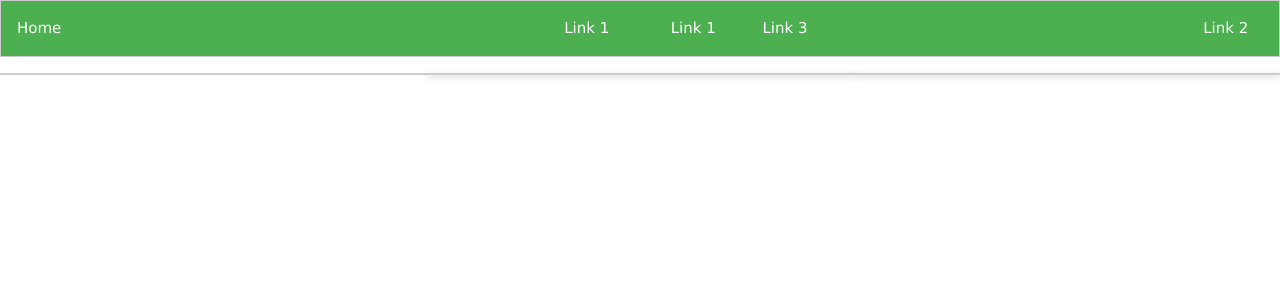
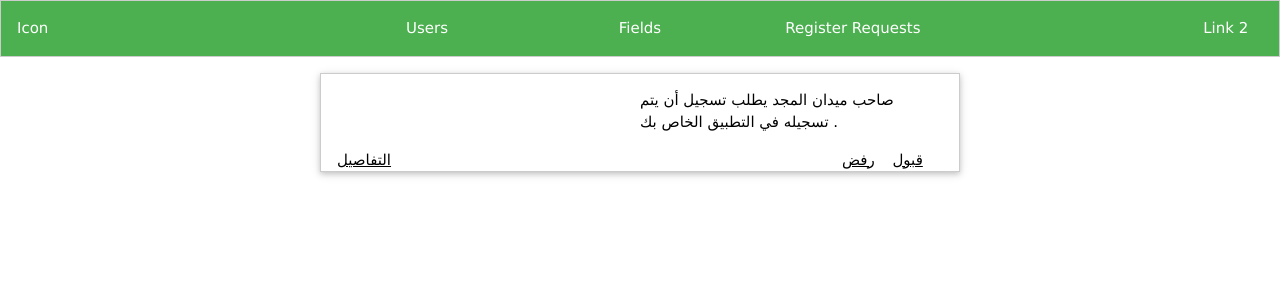
Before and after one commit to Nasri47/Admin, a PHP site: page /siteNave.html in a window 1280 px wide. Shown: the top 300 px of the page. Run offline with PHP 8.4, Linux system fonts and the light colour scheme.

Commit message:
sjkdhfkj

```diff
--- a/siteNave.html
+++ b/siteNave.html
@@ -8,33 +8,50 @@
 	<body>
 
 		<div class="w3-bar w3-border w3-green w3-row">
-			<div class="w3-col s5 w3-center">
-				<a href="#" class="w3-bar-item w3-button w3-padding-16 ">Home</a>
+			<div class="w3-col s3 w3-center">
+				<a href="#" class="w3-bar-item w3-button w3-padding-16 ">Icon</a>
 			</div>
-				<a href="#" class="w3-bar-item w3-button w3-padding-16 w3-col s1 w3-center">Link 1</a>
-				<a href="#" class="w3-bar-item w3-button w3-padding-16 w3-col s1 w3-center">Link 1</a>
-			<div class="w3-col s4 w3-center">
-				<a href="#" class="w3-bar-item w3-button w3-padding-16">Link 3</a>
+			<div class="">
+				<a href="#" class="w3-bar-item w3-button w3-padding-16 w3-col s2 w3-center">Users</a>
+			</div>
+			<div class="">
+				<a href="#" class="w3-bar-item w3-button w3-padding-16 w3-col s2 w3-center">Fields</a>
+			</div>
+			<div class="">
+				<a href="#" class="w3-bar-item w3-button w3-padding-16 w3-col s2 w3-center">Register Requests</a>
 		    </div>
+		    <div class="w3-col s2 w3-center">
+				<div id="leftSide" class="w3-panel w3-center">
+				</div>
+			</div>
 				<a href="#" class="w3-bar-item w3-button w3-padding-16 w3-col s1 w3-center">Link 2</a>
 		</div>
 
-		<div class="w3-bar w3-row w3-center">
-			<div class="w3-col s4 w3-center">
-				<div id="card" class="w3-panel w3-border w3-center">
+		<div class="w3-bar w3-row ">
+			<div class="w3-col s3 ">
+				<div id="leftSide" class="w3-panel "></div>
+			</div>
+			<div class="w3-col s6 ">
+				<div id="card" class="w3-card w3-panel w3-border ">
+					<div class="w3-bar w3-row">
+						<div class="w3-col s6 ">
+							<div id="leftSide" class="w3-panel "></div>
+						</div>
+						<p id="requstText" class="w3-col s6">صاحب ميدان المجد يطلب تسجيل أن يتم تسجيله في التطبيق الخاص بك .</p><br>
+						<div class="w3-col s10">
+							<a href="#" id="loginBt" class="">التفاصيل</a>
+						</div>
+						<a href="#" id="loginBt" class="w3-col s1">رفض</a>
+						<a href="#" id="loginBt" class="w3-col s1">قبول</a>
+					</div>
 				</div>
 			</div>
-			<div class="w3-col s4 w3-center">
-				<div id="card" class="w3-card w3-panel w3-border w3-center">
-				</div>
-			</div>
-			<div class="w3-col s4 w3-center">
-				<div id="card" class="w3-card w3-panel w3-border w3-center">
+			<div class="w3-col s3 w3-center">
+				<div id="leftSide" class="w3-panel w3-center">
 				</div>
 			</div>
 	    </div>
 
 
-
 	</body>
 </html>
```
Also changed, not shown: css/fields.css (+9 -5 lines).
